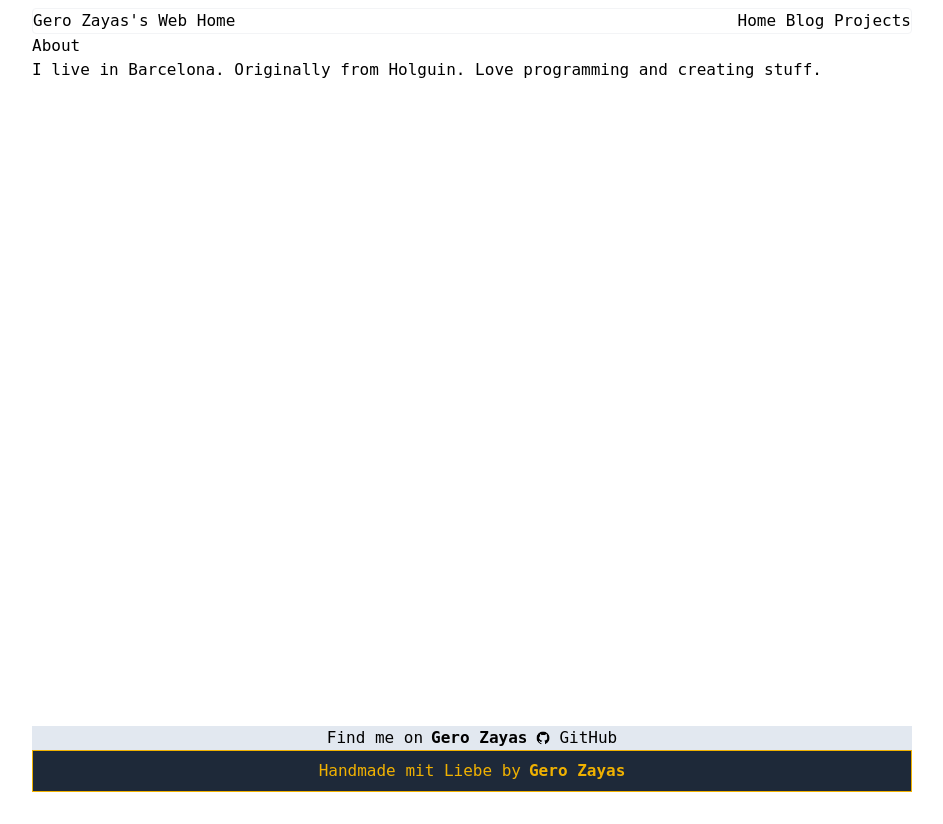
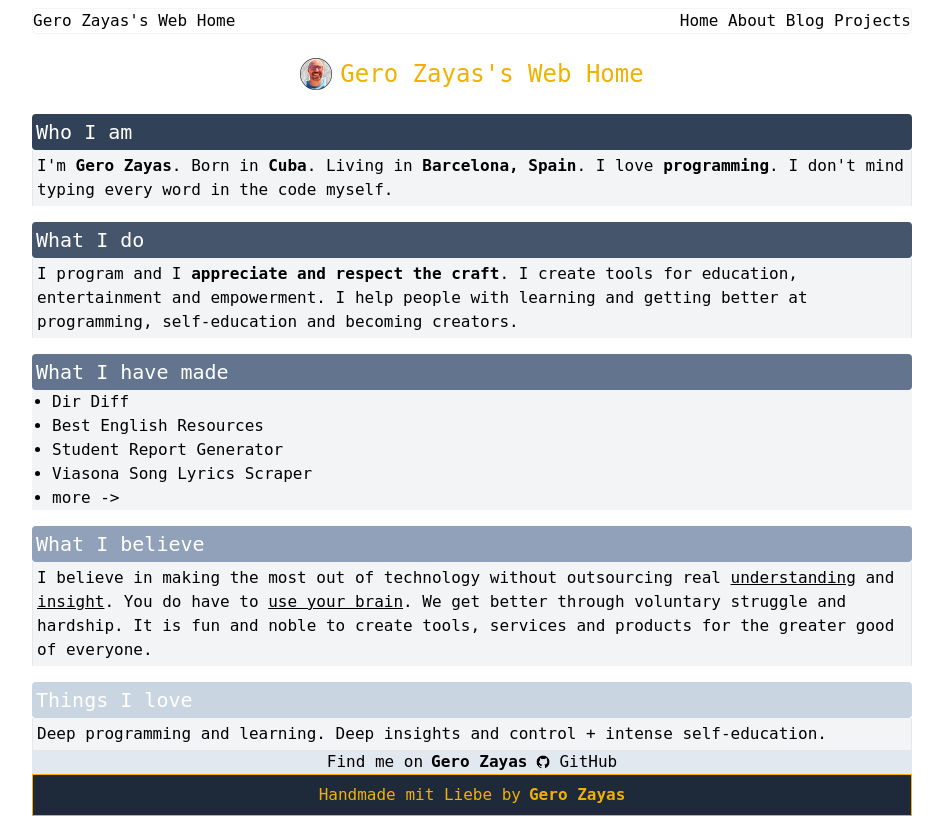
Before and after one commit to GeroZayas/Gero-Website-2026, a FastAPI app: page /about in a window 1280 px wide. Shown: the whole page, without its empty margins (168-1111 px from the left). Before the commit the page ends 792 px from the top, so only its background shows below. Run offline with FastAPI, Linux system fonts and the light colour scheme; some libraries are stand-ins or nearby versions; some web fonts are replaced.

Commit message:
feat: add header (in body) component - fix Jinja to revise in multiple dirs (to find components)

```diff
--- a/main.py
+++ b/main.py
@@ -12,6 +12,7 @@ from fastapi.responses import (
 from fastapi.staticfiles import StaticFiles
 from fastapi.templating import Jinja2Templates
 from icecream import ic
+from jinja2 import Environment, FileSystemLoader
 from rich import print
 
 from services.db import db
@@ -23,8 +24,16 @@ from services.db import db
 
 app = FastAPI(title="Gero Zayas")
 app.mount("/static", StaticFiles(directory="static"), name="static")
-templates = Jinja2Templates(directory="templates")
-
+templates = Jinja2Templates(
+    env=Environment(
+        loader=FileSystemLoader(
+            [
+                "templates",
+                "templates/jinja_components",
+            ]
+        )
+    )
+)
 
 # --- ROUTES ---
 
--- a/templates/about.html
+++ b/templates/about.html
@@ -1,18 +1,80 @@
-{% extends "base.html" %}
-
-{% block title %}
-Home
-{% endblock %}
-
-
-{% block content %}
-
-<div class="center-top">
-	<h1>About</h1>
-</div>
-
-<div class="center-top">
-	<p>I live in Barcelona. Originally from Holguin. Love programming and creating stuff.</p>
-</div>
+{% extends "base.html" %} {% block title %} Home {% endblock %} {% block content
+%}
+<br>
+<section>
+    {% include "header_home_small.html"%}
+</section>
+<br>
+<section>
+  <div
+    class="space-y-4 [&_p]:border-r [&_p]:border-l [&_p]:border-gray-200 [&_p]:p-1"
+    id="home-personal-questions-info-section"
+  >
+    <div class="">
+      <h3 class="text-xl bg-slate-700 text-white p-1 rounded">Who I am</h3>
+      <p class="bg-gray-100">
+        I'm <b>Gero Zayas</b>. Born in <b>Cuba</b>. Living in
+        <b>Barcelona, Spain</b>. I love <b>programming</b>. I don't mind typing
+        every word in the code myself.
+      </p>
+    </div>
+    <div class="">
+      <h3 class="text-xl bg-slate-600 text-white p-1 rounded">What I do</h3>
+      <p class="bg-gray-100">
+        I program and I <b>appreciate and respect the craft</b>. I create tools
+        for education, entertainment and empowerment. I help people with
+        learning and getting better at programming, self-education and becoming
+        creators.
+      </p>
+    </div>
+    <div class="">
+      <h3 class="text-xl bg-slate-500 text-white p-1 rounded">
+        What I have made
+      </h3>
+      <ul
+        class="bg-gray-100 list-disc pl-5 [&_li]:hover:font-bold [&_li]:hover:text-red-700"
+      >
+        <li class="">
+          <a href="https://github.com/GeroZayas/Dir-Diff">Dir Diff</a>
+        </li>
+        <li class="">
+          <a href="https://github.com/GeroZayas/Best-English-Resources"
+            >Best English Resources</a
+          >
+        </li>
+        <li class="">
+          <a href="https://github.com/GeroZayas/Student-Report-Generator"
+            >Student Report Generator</a
+          >
+        </li>
+        <li class="">
+          <a href="https://github.com/GeroZayas/Viasona-Song-Lyrics-Scraper"
+            >Viasona Song Lyrics Scraper</a
+          >
+        </li>
+        <li class=""><a href="/projects">more -></a></li>
+      </ul>
+    </div>
+    <div class="">
+      <h3 class="text-xl bg-slate-400 text-white p-1 rounded">
+        What I believe
+      </h3>
+      <p class="bg-gray-100">
+        I believe in making the most out of technology without outsourcing real
+        <u>understanding</u> and <u>insight</u>. You do have to
+        <u>use your brain</u>. We get better through voluntary struggle and
+        hardship. It is fun and noble to create tools, services and products for
+        the greater good of everyone.
+      </p>
+    </div>
+    <div class="">
+      <h3 class="text-xl bg-slate-300 text-white p-1 rounded">Things I love</h3>
+      <p class="bg-gray-100">
+        Deep programming and learning. Deep insights and control + intense
+        self-education.
+      </p>
+    </div>
+  </div>
+</section>
 
 {% endblock %}
--- a/templates/base.html
+++ b/templates/base.html
@@ -25,7 +25,11 @@
         <a class="header-button hover:bg-gray-200 hover:text-red-700" href="/"
           >Home</a
         >
-        <!-- <a href="/about">About</a> -->
+        <a
+          class="header-button hover:bg-gray-200 hover:text-red-700"
+          href="/about"
+          >About</a
+        >
         <a
           class="header-button hover:bg-gray-200 hover:text-red-700"
           href="/blog"
--- a/templates/blog.html
+++ b/templates/blog.html
@@ -1,5 +1,9 @@
 {% extends "base.html" %} {% block title %} Blog {% endblock %} {% block content
 %}
+
+<br />
+<section>{% include "header_home_small.html"%}</section>
+<br />
 
 <div class="">
   <h1 class="text-3xl">Blog</h1>
--- /dev/null
+++ b/templates/jinja_components/header_home_small.html
@@ -0,0 +1,8 @@
+<div class="gap-2 flex items-center justify-center">
+  <img
+    style="aspect-ratio: 1; width: 2rem; height: 2rem"
+    id="profile-pic-1"
+    src="static/images/profile-1.png"
+  />
+  <h1 class="text-2xl text-yellow-500">Gero Zayas's Web Home</h1>
+</div>
```
Also changed, not shown: templates/home.html (+1 -87 lines), templates/jinja_components/header_home.html (added, +16 -0 lines), templates/projects.html (+7 -10 lines).
